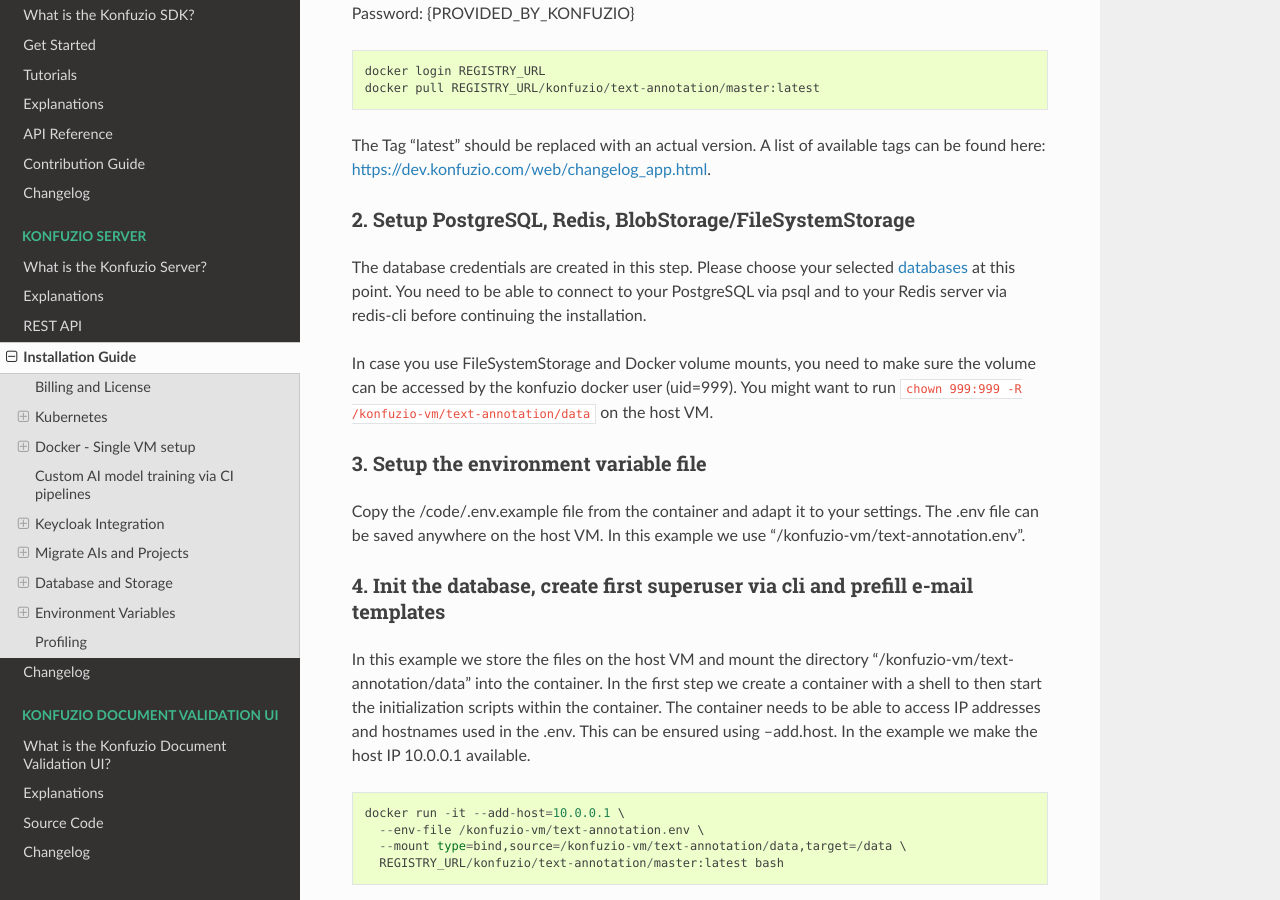
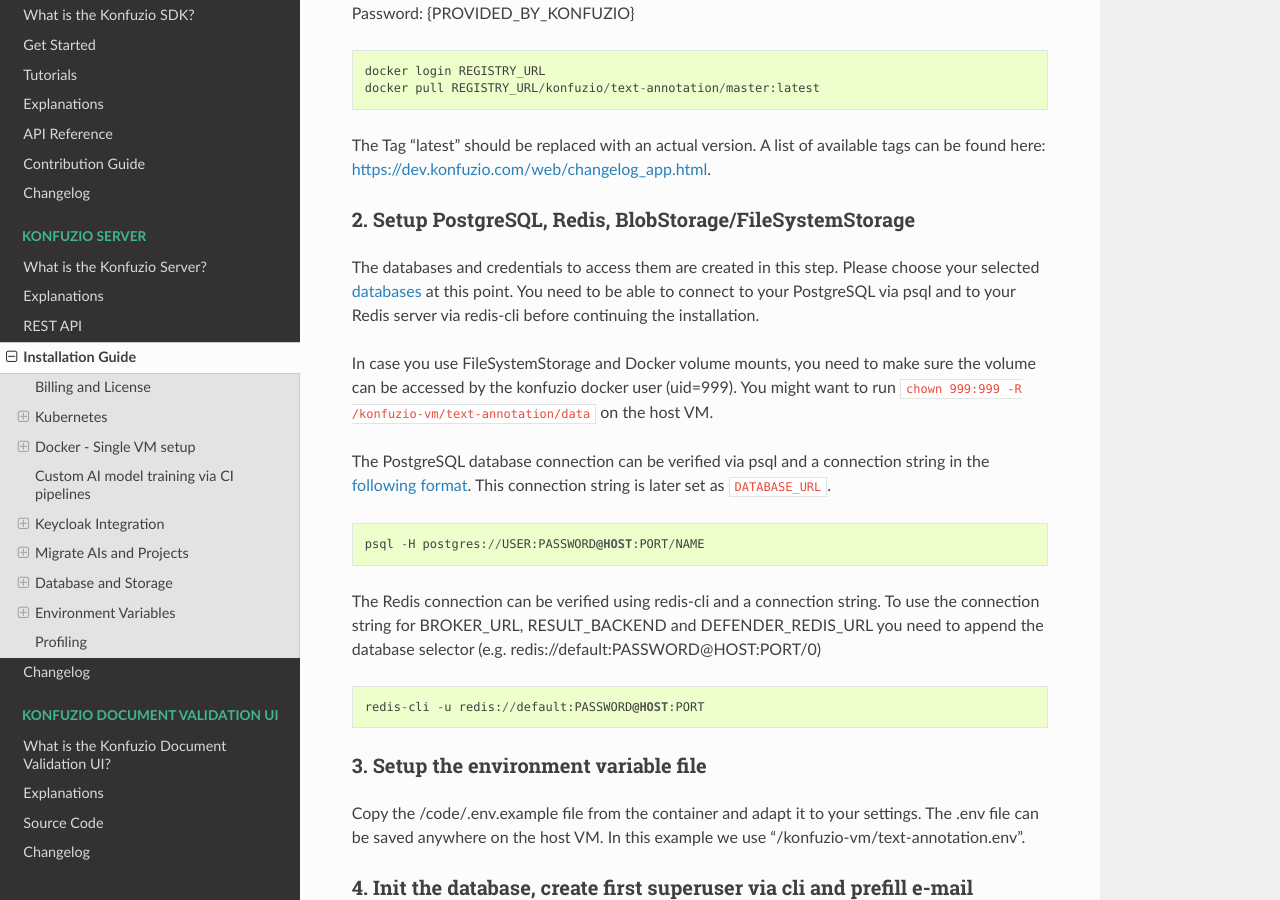
Before and after one commit to konfuzio-ai/konfuzio-sdk, a Sphinx documentation site: the page built from docs/web/on_premises.md, in a window 1280 px wide and 900 px high, scrolled down 7152 px. Built offline with Sphinx 7.4.7 and the Read the Docs theme 2.0.0, drawn with Linux system fonts in a browser that asks for light colours; pages that are not in the unit, such as notebooks, are missing from menus; a script that is not in the unit is left out.

Commit message:
Add additional details for database creation.

````diff
--- a/docs/web/on_premises.md
+++ b/docs/web/on_premises.md
@@ -345,9 +345,22 @@
 The Tag "latest" should be replaced with an actual version. A list of available tags can be found here: https://dev.konfuzio.com/web/changelog_app.html.
 
 ### 2. Setup PostgreSQL, Redis, BlobStorage/FileSystemStorage
-The database credentials are created in this step. Please choose your selected [databases](/web/on_premises.html#database-and-storage) at this point. You need to be able to connect to your PostgreSQL via psql and to your Redis server via redis-cli before continuing the installation.
+The databases and credentials to access them are created in this step. Please choose your selected [databases](/web/on_premises.html#database-and-storage) at this point. You need to be able to connect to your PostgreSQL via psql and to your Redis server via redis-cli before continuing the installation.
 
 In case you use FileSystemStorage and Docker volume mounts, you need to make sure the volume can be accessed by the konfuzio docker user (uid=999). You might want to run `chown 999:999 -R /konfuzio-vm/text-annotation/data` on the host VM.
+
+The PostgreSQL database connection can be verified via psql and a connection string in the [following format](https://github.com/jazzband/dj-database-url#url-schema).
+This connection string is later set as `DATABASE_URL`.
+```
+psql -H postgres://USER:PASSWORD@HOST:PORT/NAME
+```
+
+The Redis connection can be verified using redis-cli and a connection string.
+To use the connection string for BROKER_URL, RESULT_BACKEND and DEFENDER_REDIS_URL you need to append the database selector (e.g. redis://default:PASSWORD@HOST:PORT/0)
+```
+redis-cli -u redis://default:PASSWORD@HOST:PORT
+```
+
 
 ### 3. Setup the environment variable file
 Copy the /code/.env.example file from the container and adapt it to your settings. The .env file can be saved anywhere on the host VM. In this example we use "/konfuzio-vm/text-annotation.env".
````
